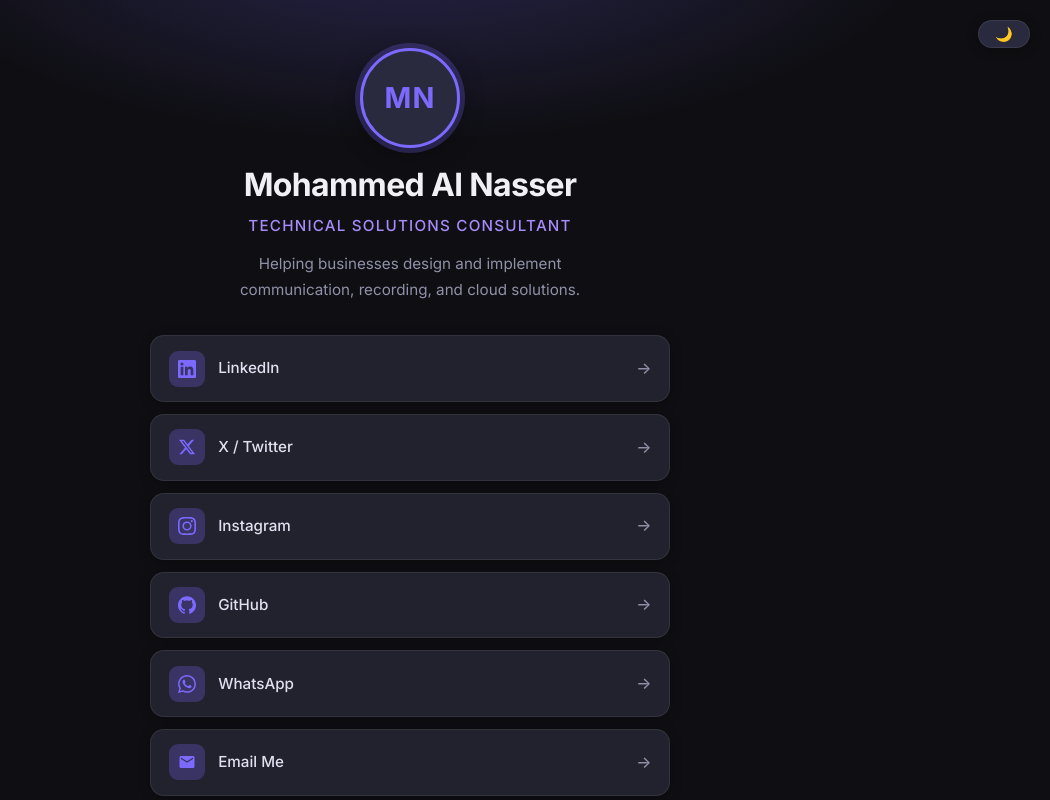
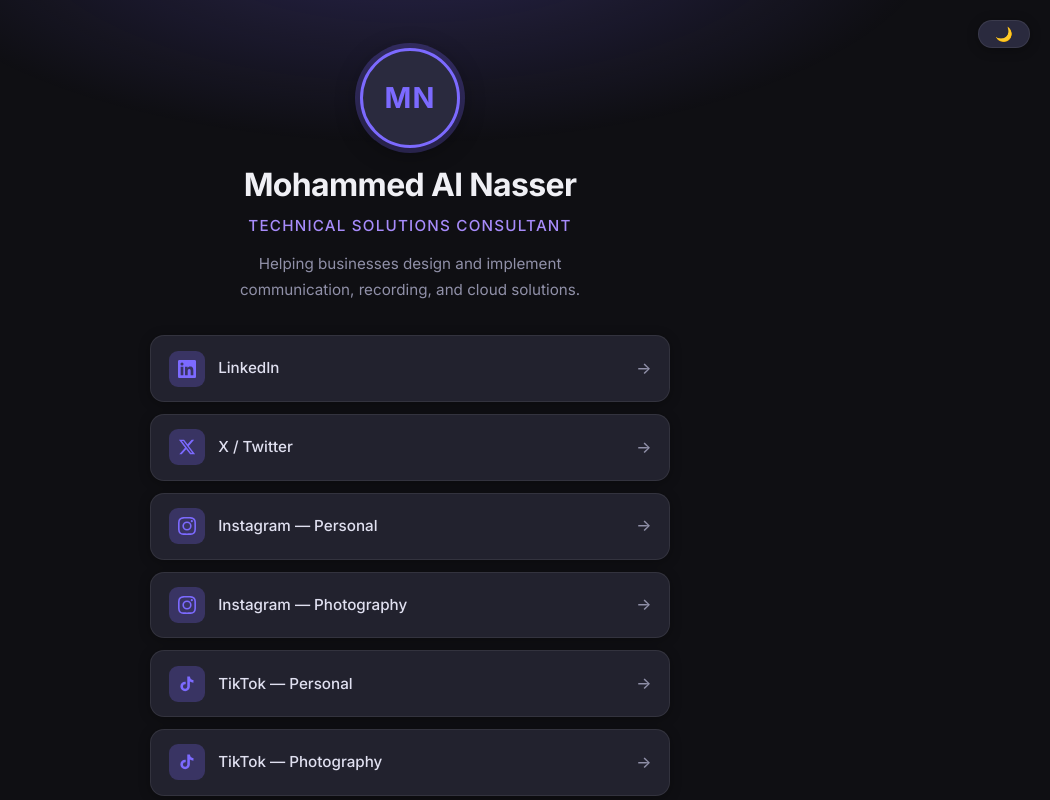
Before and after one commit to qwas30000/qwas30000.github.io, a plain HTML site: page index.html in a window 1280 px wide. Shown: the top 800 px of the page, without its empty margins (230-1280 px from the left). Drawn offline with Linux system fonts and the light colour scheme.

Commit message:
Initial commit: Mohammed Al Nasser personal link website

```diff
--- a/index.html
+++ b/index.html
@@ -54,7 +54,7 @@
     <section class="links" aria-label="Social and contact links">
 
       <!-- LinkedIn — replace # with your LinkedIn profile URL -->
-      <a href="#" class="link-btn" id="btn-linkedin" target="_blank" rel="noopener noreferrer">
+      <a href="https://www.linkedin.com/in/engmohammed-alnasser/" class="link-btn" id="btn-linkedin" target="_blank" rel="noopener noreferrer">
         <span class="btn-icon">
           <svg viewBox="0 0 24 24" fill="currentColor"><path d="M20.45 20.45h-3.55v-5.57c0-1.33-.03-3.04-1.85-3.04-1.85 0-2.13 1.45-2.13 2.94v5.67H9.37V9h3.41v1.56h.05c.47-.9 1.63-1.85 3.36-1.85 3.59 0 4.25 2.36 4.25 5.44v6.3zM5.34 7.43a2.06 2.06 0 1 1 0-4.12 2.06 2.06 0 0 1 0 4.12zM7.12 20.45H3.55V9h3.57v11.45zM22.22 0H1.77C.79 0 0 .77 0 1.73v20.54C0 23.23.79 24 1.77 24h20.45c.98 0 1.78-.77 1.78-1.73V1.73C24 .77 23.2 0 22.22 0z"/></svg>
         </span>
@@ -71,17 +71,44 @@
         <span class="btn-arrow">→</span>
       </a>
 
-      <!-- Instagram — replace # with your Instagram profile URL -->
-      <a href="#" class="link-btn" id="btn-instagram" target="_blank" rel="noopener noreferrer">
+      <!-- Instagram Personal — replace # with your personal Instagram URL -->
+      <a href="https://www.instagram.com/mr.md1991" class="link-btn" id="btn-instagram" target="_blank" rel="noopener noreferrer">
         <span class="btn-icon">
           <svg viewBox="0 0 24 24" fill="currentColor"><path d="M12 2.163c3.204 0 3.584.012 4.85.07 3.252.148 4.771 1.691 4.919 4.919.058 1.265.069 1.645.069 4.849 0 3.205-.012 3.584-.069 4.849-.149 3.225-1.664 4.771-4.919 4.919-1.266.058-1.644.07-4.85.07-3.204 0-3.584-.012-4.849-.07-3.26-.149-4.771-1.699-4.919-4.92-.058-1.265-.07-1.644-.07-4.849 0-3.204.013-3.583.07-4.849.149-3.227 1.664-4.771 4.919-4.919 1.266-.057 1.645-.069 4.849-.069zM12 0C8.741 0 8.333.014 7.053.072 2.695.272.273 2.69.073 7.052.014 8.333 0 8.741 0 12c0 3.259.014 3.668.072 4.948.2 4.358 2.618 6.78 6.98 6.98C8.333 23.986 8.741 24 12 24c3.259 0 3.668-.014 4.948-.072 4.354-.2 6.782-2.618 6.979-6.98.059-1.28.073-1.689.073-4.948 0-3.259-.014-3.667-.072-4.947-.196-4.354-2.617-6.78-6.979-6.98C15.668.014 15.259 0 12 0zm0 5.838a6.162 6.162 0 1 0 0 12.324 6.162 6.162 0 0 0 0-12.324zM12 16a4 4 0 1 1 0-8 4 4 0 0 1 0 8zm6.406-11.845a1.44 1.44 0 1 0 0 2.881 1.44 1.44 0 0 0 0-2.881z"/></svg>
         </span>
-        <span class="btn-label">Instagram</span>
+        <span class="btn-label">Instagram — Personal</span>
+        <span class="btn-arrow">→</span>
+      </a>
+
+      <!-- Instagram Photography — replace # with your photography Instagram URL -->
+      <a href="https://www.instagram.com/mr.md_photographer" class="link-btn" id="btn-instagram-photo" target="_blank" rel="noopener noreferrer">
+        <span class="btn-icon">
+          <svg viewBox="0 0 24 24" fill="currentColor"><path d="M12 2.163c3.204 0 3.584.012 4.85.07 3.252.148 4.771 1.691 4.919 4.919.058 1.265.069 1.645.069 4.849 0 3.205-.012 3.584-.069 4.849-.149 3.225-1.664 4.771-4.919 4.919-1.266.058-1.644.07-4.85.07-3.204 0-3.584-.012-4.849-.07-3.26-.149-4.771-1.699-4.919-4.92-.058-1.265-.07-1.644-.07-4.849 0-3.204.013-3.583.07-4.849.149-3.227 1.664-4.771 4.919-4.919 1.266-.057 1.645-.069 4.849-.069zM12 0C8.741 0 8.333.014 7.053.072 2.695.272.273 2.69.073 7.052.014 8.333 0 8.741 0 12c0 3.259.014 3.668.072 4.948.2 4.358 2.618 6.78 6.98 6.98C8.333 23.986 8.741 24 12 24c3.259 0 3.668-.014 4.948-.072 4.354-.2 6.782-2.618 6.979-6.98.059-1.28.073-1.689.073-4.948 0-3.259-.014-3.667-.072-4.947-.196-4.354-2.617-6.78-6.979-6.98C15.668.014 15.259 0 12 0zm0 5.838a6.162 6.162 0 1 0 0 12.324 6.162 6.162 0 0 0 0-12.324zM12 16a4 4 0 1 1 0-8 4 4 0 0 1 0 8zm6.406-11.845a1.44 1.44 0 1 0 0 2.881 1.44 1.44 0 0 0 0-2.881z"/></svg>
+        </span>
+        <span class="btn-label">Instagram — Photography</span>
+        <span class="btn-arrow">→</span>
+      </a>
+
+      <!-- TikTok Personal — replace # with your personal TikTok URL -->
+      <a href="https://www.tiktok.com/@mr.md1991" class="link-btn" id="btn-tiktok" target="_blank" rel="noopener noreferrer">
+        <span class="btn-icon">
+          <svg viewBox="0 0 24 24" fill="currentColor"><path d="M19.59 6.69a4.83 4.83 0 0 1-3.77-4.25V2h-3.45v13.67a2.89 2.89 0 0 1-2.88 2.5 2.89 2.89 0 0 1-2.89-2.89 2.89 2.89 0 0 1 2.89-2.89c.28 0 .54.04.79.1V9.01a6.33 6.33 0 0 0-.79-.05 6.34 6.34 0 0 0-6.34 6.34 6.34 6.34 0 0 0 6.34 6.34 6.34 6.34 0 0 0 6.33-6.34V8.69a8.18 8.18 0 0 0 4.78 1.52V6.75a4.85 4.85 0 0 1-1.01-.06z"/></svg>
+        </span>
+        <span class="btn-label">TikTok — Personal</span>
+        <span class="btn-arrow">→</span>
+      </a>
+
+      <!-- TikTok Photography — replace # with your photography TikTok URL -->
+      <a href="https://www.tiktok.com/@mr.md_photographer" class="link-btn" id="btn-tiktok-photo" target="_blank" rel="noopener noreferrer">
+        <span class="btn-icon">
+          <svg viewBox="0 0 24 24" fill="currentColor"><path d="M19.59 6.69a4.83 4.83 0 0 1-3.77-4.25V2h-3.45v13.67a2.89 2.89 0 0 1-2.88 2.5 2.89 2.89 0 0 1-2.89-2.89 2.89 2.89 0 0 1 2.89-2.89c.28 0 .54.04.79.1V9.01a6.33 6.33 0 0 0-.79-.05 6.34 6.34 0 0 0-6.34 6.34 6.34 6.34 0 0 0 6.34 6.34 6.34 6.34 0 0 0 6.33-6.34V8.69a8.18 8.18 0 0 0 4.78 1.52V6.75a4.85 4.85 0 0 1-1.01-.06z"/></svg>
+        </span>
+        <span class="btn-label">TikTok — Photography</span>
         <span class="btn-arrow">→</span>
       </a>
 
       <!-- GitHub — replace # with your GitHub profile URL -->
-      <a href="#" class="link-btn" id="btn-github" target="_blank" rel="noopener noreferrer">
+      <a href="https://github.com/qwas30000" class="link-btn" id="btn-github" target="_blank" rel="noopener noreferrer">
         <span class="btn-icon">
           <svg viewBox="0 0 24 24" fill="currentColor"><path d="M12 .297c-6.63 0-12 5.373-12 12 0 5.303 3.438 9.8 8.205 11.385.6.113.82-.258.82-.577 0-.285-.01-1.04-.015-2.04-3.338.724-4.042-1.61-4.042-1.61C4.422 18.07 3.633 17.7 3.633 17.7c-1.087-.744.084-.729.084-.729 1.205.084 1.838 1.236 1.838 1.236 1.07 1.835 2.809 1.305 3.495.998.108-.776.417-1.305.76-1.605-2.665-.3-5.466-1.332-5.466-5.93 0-1.31.465-2.38 1.235-3.22-.135-.303-.54-1.523.105-3.176 0 0 1.005-.322 3.3 1.23.96-.267 1.98-.399 3-.405 1.02.006 2.04.138 3 .405 2.28-1.552 3.285-1.23 3.285-1.23.645 1.653.24 2.873.12 3.176.765.84 1.23 1.91 1.23 3.22 0 4.61-2.805 5.625-5.475 5.92.42.36.81 1.096.81 2.22 0 1.606-.015 2.896-.015 3.286 0 .315.21.69.825.57C20.565 22.092 24 17.592 24 12.297c0-6.627-5.373-12-12-12"/></svg>
         </span>
@@ -90,7 +117,7 @@
       </a>
 
       <!-- WhatsApp — replace the number 1234567890 with your number (country code + number, no +) -->
-      <a href="https://wa.me/1234567890" class="link-btn" id="btn-whatsapp" target="_blank" rel="noopener noreferrer">
+      <a href="https://wa.me/966566227571" class="link-btn" id="btn-whatsapp" target="_blank" rel="noopener noreferrer">
         <span class="btn-icon">
           <svg viewBox="0 0 24 24" fill="currentColor"><path d="M17.472 14.382c-.297-.149-1.758-.867-2.03-.967-.273-.099-.471-.148-.67.15-.197.297-.767.966-.94 1.164-.173.199-.347.223-.644.075-.297-.15-1.255-.463-2.39-1.475-.883-.788-1.48-1.761-1.653-2.059-.173-.297-.018-.458.13-.606.134-.133.298-.347.446-.52.149-.174.198-.298.298-.497.099-.198.05-.371-.025-.52-.075-.149-.669-1.612-.916-2.207-.242-.579-.487-.5-.669-.51-.173-.008-.371-.01-.57-.01-.198 0-.52.074-.792.372-.272.297-1.04 1.016-1.04 2.479 0 1.462 1.065 2.875 1.213 3.074.149.198 2.096 3.2 5.077 4.487.709.306 1.262.489 1.694.625.712.227 1.36.195 1.871.118.571-.085 1.758-.719 2.006-1.413.248-.694.248-1.289.173-1.413-.074-.124-.272-.198-.57-.347m-5.421 7.403h-.004a9.87 9.87 0 0 1-5.031-1.378l-.361-.214-3.741.982.998-3.648-.235-.374a9.86 9.86 0 0 1-1.51-5.26c.001-5.45 4.436-9.884 9.888-9.884 2.64 0 5.122 1.03 6.988 2.898a9.825 9.825 0 0 1 2.893 6.994c-.003 5.45-4.437 9.884-9.885 9.884m8.413-18.297A11.815 11.815 0 0 0 12.05 0C5.495 0 .16 5.335.157 11.892c0 2.096.547 4.142 1.588 5.945L.057 24l6.305-1.654a11.882 11.882 0 0 0 5.683 1.448h.005c6.554 0 11.89-5.335 11.893-11.893a11.821 11.821 0 0 0-3.48-8.413z"/></svg>
         </span>
@@ -99,7 +126,7 @@
       </a>
 
       <!-- Email — replace with your email address -->
-      <a href="mailto:your@email.com" class="link-btn" id="btn-email">
+      <a href="mailto:qwas30000@gmail.com" class="link-btn" id="btn-email">
         <span class="btn-icon">
           <svg viewBox="0 0 24 24" fill="currentColor"><path d="M20 4H4c-1.1 0-2 .9-2 2v12c0 1.1.9 2 2 2h16c1.1 0 2-.9 2-2V6c0-1.1-.9-2-2-2zm0 4l-8 5-8-5V6l8 5 8-5v2z"/></svg>
         </span>
--- a/style.css
+++ b/style.css
@@ -313,6 +313,15 @@ body::before {
 
 #btn-company:hover .btn-icon { background: rgba(124, 106, 255, 0.18); }
 
+#btn-instagram-photo:hover .btn-icon { background: rgba(228, 64, 95, 0.12); }
+#btn-instagram-photo:hover .btn-icon svg { color: #e4405f; }
+
+#btn-tiktok:hover .btn-icon { background: rgba(0, 0, 0, 0.1); }
+#btn-tiktok:hover .btn-icon svg { color: #010101; }
+
+#btn-tiktok-photo:hover .btn-icon { background: rgba(0, 0, 0, 0.1); }
+#btn-tiktok-photo:hover .btn-icon svg { color: #010101; }
+
 /* ===== RESUME BUTTON ===== */
 .resume-section {
   width: 100%;
```
